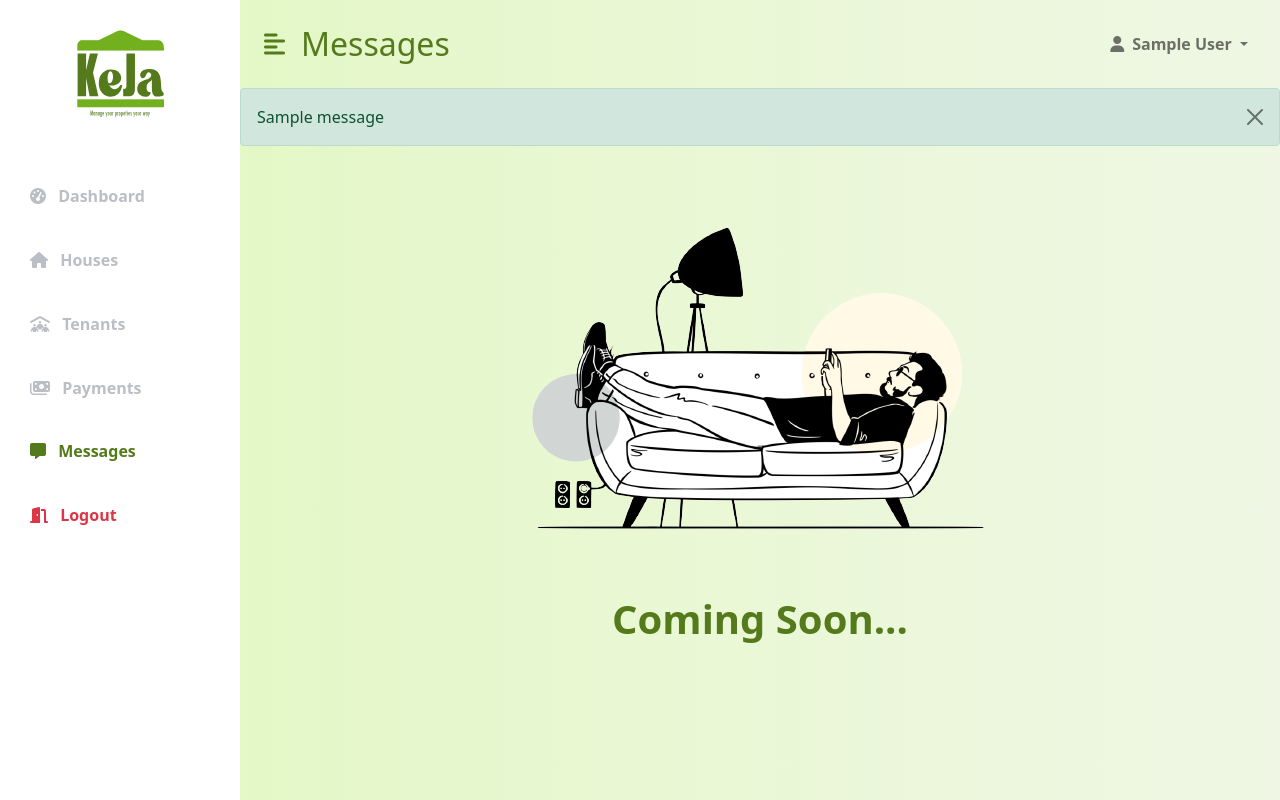
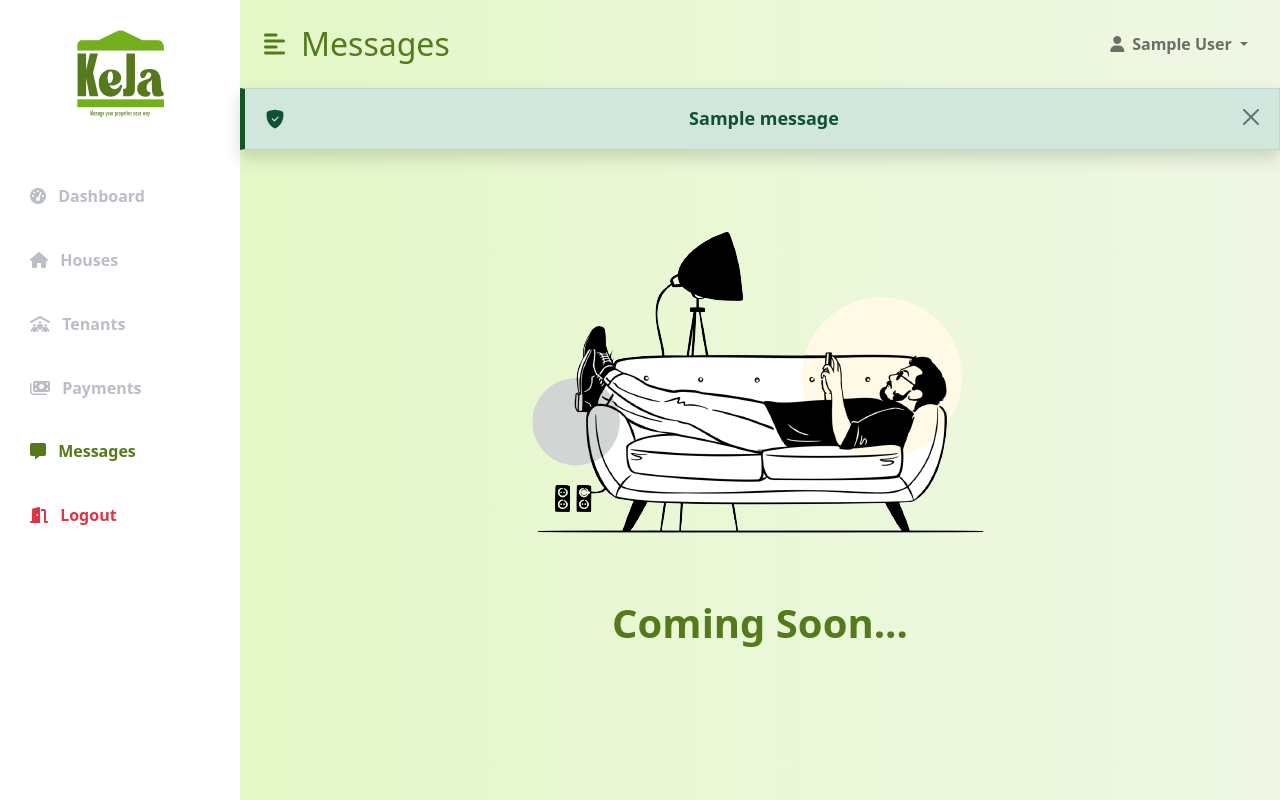
Before and after one commit to Mwambingu/KEJA, a Flask app: page /messages in a window 1280 px wide. Run offline with Flask 2, Linux system fonts and the light colour scheme; a user stored in the database is signed in; tables that the repository leaves empty hold one stand-in row (values such as "Sample post"); one stand-in notice (Sample message) is shown; some libraries are stand-ins or nearby versions.

Commit message:
Fixed routing errors and finished styling flash messages

```diff
--- a/flask_jinja_app/website/auth.py
+++ b/flask_jinja_app/website/auth.py
@@ -20,7 +20,7 @@ def login():
             if check_password_hash(landlord.password, password):
                 login_user(landlord, remember=True)
                 flash("Logged in successfully!", category='success')
-                return redirect(url_for('views.dashboard'))
+                return redirect(url_for('views.index'))
             else:
                 flash("Incorrect password, try again!", category='error')
         else:
@@ -80,7 +80,7 @@ def signup():
             db.session.commit()
             flash('Account successfully created!', category='success')
             login_user(new_landlord, remember=True)
-            return redirect(url_for('views.dashboard'))
+            return redirect(url_for('views.index'))
 
     return render_template("signup.html")
 
--- a/flask_jinja_app/website/templates/base.html
+++ b/flask_jinja_app/website/templates/base.html
@@ -168,8 +168,42 @@
                         aria-label="Close"
                     ></button>
                 </div>
+                <div
+                    class="alert alert-danger shadow"
+                    role="alert"
+                    style="border-left: #721c24 5px solid; border-radius: 0px"
+                >
+                    <div class="d-flex justify-content-between">
+                        <svg
+                            width="1.25em"
+                            height="1.25em"
+                            viewBox="0 0 16 16"
+                            class="m-1 bi bi-exclamation-circle-fill"
+                            fill="currentColor"
+                            xmlns="http://www.w3.org/2000/svg"
+                        >
+                            <path
+                                fill-rule="evenodd"
+                                d="M16 8A8 8 0 1 1 0 8a8 8 0 0 1 16 0zM8 4a.905.905 0 0 0-.9.995l.35 3.507a.552.552 0 0 0 1.1 0l.35-3.507A.905.905 0 0 0 8 4zm.002 6a1 1 0 1 0 0 2 1 1 0 0 0 0-2z"
+                            />
+                        </svg>
+                        <p
+                            style="font-size: 18px"
+                            class="mb-0 font-weight-light"
+                        >
+                            <b class="mr-1">{{ message }}</b>
+                        </p>
+                        <button
+                            type="button"
+                            class="btn-close"
+                            data-bs-dismiss="alert"
+                            aria-label="Close"
+                            style="color: #721c24"
+                        ></button>
+                    </div>
+                </div>
                 {% else %}
-                <div
+                <!-- <div
                     class="alert alert-success alert-dismissible fade show"
                     role="alert"
                 >
@@ -179,7 +213,42 @@
                         class="btn-close"
                         data-bs-dismiss="alert"
                         aria-label="Close"
+                        style="color: #155724"
                     ></button>
+                </div> -->
+                <div
+                    class="alert alert-success shadow"
+                    role="alert"
+                    style="border-left: #155724 5px solid; border-radius: 0px"
+                >
+                    <div class="d-flex justify-content-between">
+                        <svg
+                            width="1.25em"
+                            height="1.25em"
+                            viewBox="0 0 16 16"
+                            class="m-1 bi bi-shield-fill-check"
+                            fill="currentColor"
+                            xmlns="http://www.w3.org/2000/svg"
+                        >
+                            <path
+                                fill-rule="evenodd"
+                                d="M8 .5c-.662 0-1.77.249-2.813.525a61.11 61.11 0 0 0-2.772.815 1.454 1.454 0 0 0-1.003 1.184c-.573 4.197.756 7.307 2.368 9.365a11.192 11.192 0 0 0 2.417 2.3c.371.256.715.451 1.007.586.27.124.558.225.796.225s.527-.101.796-.225c.292-.135.636-.33 1.007-.586a11.191 11.191 0 0 0 2.418-2.3c1.611-2.058 2.94-5.168 2.367-9.365a1.454 1.454 0 0 0-1.003-1.184 61.09 61.09 0 0 0-2.772-.815C9.77.749 8.663.5 8 .5zm2.854 6.354a.5.5 0 0 0-.708-.708L7.5 8.793 6.354 7.646a.5.5 0 1 0-.708.708l1.5 1.5a.5.5 0 0 0 .708 0l3-3z"
+                            />
+                        </svg>
+                        <p
+                            style="font-size: 18px"
+                            class="mb-0 font-weight-light"
+                        >
+                            <b class="mr-1">{{ message }}</b>
+                        </p>
+                        <button
+                            type="button"
+                            class="btn-close"
+                            data-bs-dismiss="alert"
+                            aria-label="Close"
+                            style="color: #155724"
+                        ></button>
+                    </div>
                 </div>
                 {% endif %} {% endfor %} {% endif %} {% endwith %}
                 <!-- Flash Ends Messages -->
--- a/flask_jinja_app/website/templates/dashboard.html
+++ b/flask_jinja_app/website/templates/dashboard.html
@@ -165,6 +165,7 @@
             <button
                 type="button"
                 class="btn btn-md user-card-btns col-lg-4 mx-4"
+                onclick="window.location.href='/messages';"
             >
                 <i></i> Messages
                 <span class="badge">4</span>
--- a/flask_jinja_app/website/views.py
+++ b/flask_jinja_app/website/views.py
@@ -34,6 +34,7 @@ def get_pass():
 
 
 @views.route('/', methods=['GET', 'POST'])
+@views.route('/dashboard', methods=['GET', 'POST'])
 @login_required
 def index():
     if request.method == 'POST':
```
Also changed, not shown: flask_jinja_app/website/templates/auth_base.html (+44 -4 lines).
